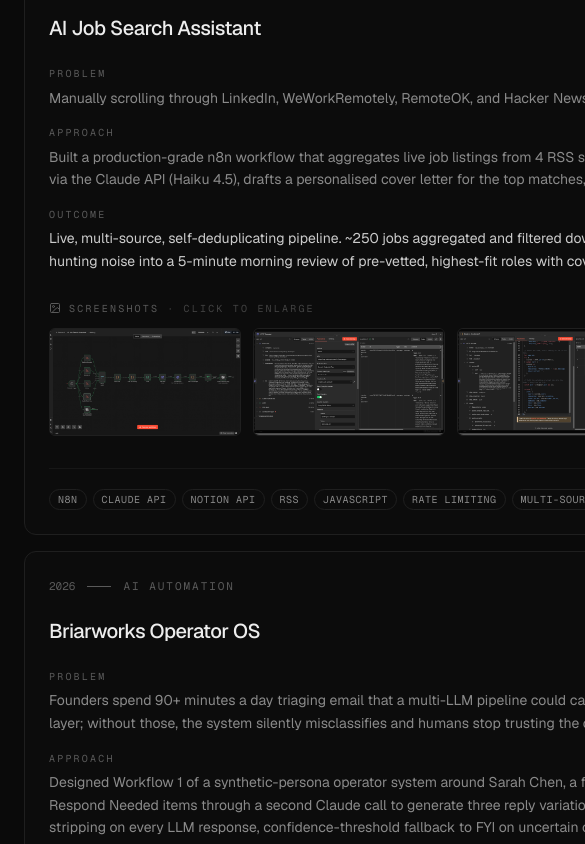
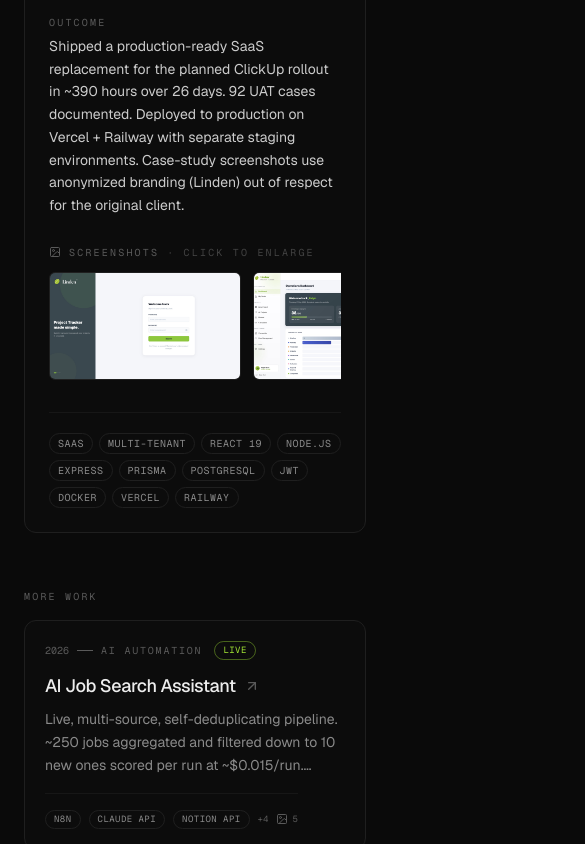
Before and after one commit to rjbeso-dev/portfolio, a Next.js app: page / in a window 390 px wide. Shown: the part 6760-7604 px from the top of the page, 585 px wide, since content can reach past the window. Built offline with nearby package versions, Linux system fonts and the light colour scheme.

Commit message:
feat: featured + compact-grid layout for Case Studies (modal opens on click)

```diff
--- a/components/Projects.tsx
+++ b/components/Projects.tsx
@@ -4,7 +4,7 @@
 import { AnimatePresence, motion } from "framer-motion";
 import { ArrowUpRight, ChevronLeft, ChevronRight, ImageIcon, X } from "lucide-react";
 import Section from "./Section";
-import { projects, type ProjectScreenshot } from "@/lib/data";
+import { projects, type Project, type ProjectScreenshot } from "@/lib/data";
 
 const EASE = [0.22, 1, 0.36, 1] as const;
 
@@ -21,20 +21,23 @@
 
 export default function Projects() {
   const [lightbox, setLightbox] = useState<LightboxState | null>(null);
+  const [selectedProjectIndex, setSelectedProjectIndex] = useState<number | null>(null);
 
-  const close = useCallback(() => setLightbox(null), []);
+  // Featured = first project; rest go in the compact grid
+  const featured = projects[0];
+  const others = projects.slice(1);
+  const selectedProject =
+    selectedProjectIndex !== null ? projects[selectedProjectIndex] : null;
 
-  const next = useCallback(() => {
+  // ─── Lightbox handlers ───
+  const closeLightbox = useCallback(() => setLightbox(null), []);
+  const nextShot = useCallback(() => {
     setLightbox((prev) => {
       if (!prev) return null;
-      return {
-        ...prev,
-        index: (prev.index + 1) % prev.screenshots.length,
-      };
+      return { ...prev, index: (prev.index + 1) % prev.screenshots.length };
     });
   }, []);
-
-  const previous = useCallback(() => {
+  const prevShot = useCallback(() => {
     setLightbox((prev) => {
       if (!prev) return null;
       return {
@@ -45,13 +48,16 @@
     });
   }, []);
 
-  // Lock body scroll + keyboard navigation while lightbox is open
+  // ─── Modal handlers ───
+  const closeModal = useCallback(() => setSelectedProjectIndex(null), []);
+
+  // Lock body scroll + keyboard nav while lightbox is open
   useEffect(() => {
     if (!lightbox) return;
     const onKey = (e: KeyboardEvent) => {
-      if (e.key === "Escape") close();
-      else if (e.key === "ArrowRight") next();
-      else if (e.key === "ArrowLeft") previous();
+      if (e.key === "Escape") closeLightbox();
+      else if (e.key === "ArrowRight") nextShot();
+      else if (e.key === "ArrowLeft") prevShot();
     };
     window.addEventListener("keydown", onKey);
     const prevOverflow = document.body.style.overflow;
@@ -60,24 +66,247 @@
       window.removeEventListener("keydown", onKey);
       document.body.style.overflow = prevOverflow;
     };
-  }, [lightbox, close, next, previous]);
+  }, [lightbox, closeLightbox, nextShot, prevShot]);
+
+  // Lock body scroll + Esc-to-close on project modal (only when lightbox isn't already locking)
+  useEffect(() => {
+    if (selectedProjectIndex === null) return;
+    if (lightbox) return; // lightbox already handles scroll lock
+    const onKey = (e: KeyboardEvent) => {
+      if (e.key === "Escape") closeModal();
+    };
+    window.addEventListener("keydown", onKey);
+    const prevOverflow = document.body.style.overflow;
+    document.body.style.overflow = "hidden";
+    return () => {
+      window.removeEventListener("keydown", onKey);
+      document.body.style.overflow = prevOverflow;
+    };
+  }, [selectedProjectIndex, lightbox, closeModal]);
 
   return (
     <Section id="projects" number="04" title="Case Studies">
       <p className="mb-12 max-w-2xl text-lg text-fg-muted md:text-xl">
         Real problems, the approach I took, and the outcome.
       </p>
-      <ul className="grid gap-4 md:grid-cols-2">
-        {projects.map((p, i) => {
-          const hasExternalLink = p.href && p.href !== "#";
-          return (
-            <motion.li
-              key={p.name}
+
+      {/* ─── Featured project ─── */}
+      <div className="mb-14">
+        <p className="mb-4 font-mono text-[10px] uppercase tracking-[0.22em] text-fg-dim">
+          Featured
+        </p>
+        <motion.div
           initial={{ opacity: 0, y: 24 }}
           whileInView={{ opacity: 1, y: 0 }}
           viewport={{ once: true, margin: "-10% 0px" }}
-              transition={{ duration: 0.6, delay: i * 0.06, ease: EASE }}
+          transition={{ duration: 0.6, ease: EASE }}
         >
+          <FullCard
+            project={featured}
+            onScreenshotClick={(index) =>
+              setLightbox({ screenshots: featured.screenshots!, index })
+            }
+          />
+        </motion.div>
+      </div>
+
+      {/* ─── More work — compact grid ─── */}
+      {others.length > 0 && (
+        <div>
+          <p className="mb-4 font-mono text-[10px] uppercase tracking-[0.22em] text-fg-dim">
+            More work
+          </p>
+          <ul className="grid gap-3 sm:grid-cols-2">
+            {others.map((p, i) => (
+              <motion.li
+                key={p.name}
+                initial={{ opacity: 0, y: 16 }}
+                whileInView={{ opacity: 1, y: 0 }}
+                viewport={{ once: true, margin: "-10% 0px" }}
+                transition={{ duration: 0.5, delay: i * 0.05, ease: EASE }}
+              >
+                <CompactCard
+                  project={p}
+                  onClick={() => setSelectedProjectIndex(i + 1)}
+                />
+              </motion.li>
+            ))}
+          </ul>
+        </div>
+      )}
+
+      {/* ─── Project Modal (opens on compact card click) ─── */}
+      <AnimatePresence>
+        {selectedProject && (
+          <motion.div
+            key="project-modal"
+            initial={{ opacity: 0 }}
+            animate={{ opacity: 1 }}
+            exit={{ opacity: 0 }}
+            transition={{ duration: 0.2, ease: "easeOut" }}
+            className="fixed inset-0 z-40 flex items-start justify-center overflow-y-auto py-10 md:py-16"
+            role="dialog"
+            aria-modal="true"
+            aria-label={selectedProject.name}
+          >
+            {/* Backdrop */}
+            <button
+              type="button"
+              onClick={closeModal}
+              aria-label="Close project details"
+              className="fixed inset-0 cursor-zoom-out bg-bg/95 backdrop-blur-md"
+            />
+
+            {/* Close button — fixed top-right */}
+            <button
+              type="button"
+              onClick={closeModal}
+              aria-label="Close"
+              className="fixed right-4 top-4 z-10 grid h-10 w-10 place-items-center rounded-full border border-line bg-bg-elev/80 text-fg-muted transition-all hover:border-accent/60 hover:text-fg md:right-6 md:top-6"
+            >
+              <X className="h-4 w-4" />
+            </button>
+
+            {/* Modal content */}
+            <motion.div
+              key={`modal-${selectedProject.name}`}
+              initial={{ opacity: 0, y: 12 }}
+              animate={{ opacity: 1, y: 0 }}
+              exit={{ opacity: 0, y: 8 }}
+              transition={{ duration: 0.25, ease: EASE }}
+              className="relative z-[5] mx-4 w-full max-w-4xl"
+            >
+              <FullCard
+                project={selectedProject}
+                onScreenshotClick={(index) =>
+                  setLightbox({ screenshots: selectedProject.screenshots!, index })
+                }
+              />
+            </motion.div>
+          </motion.div>
+        )}
+      </AnimatePresence>
+
+      {/* ─── Lightbox (zoom-in for screenshots) ─── */}
+      <AnimatePresence>
+        {lightbox && (
+          <motion.div
+            key="lightbox"
+            initial={{ opacity: 0 }}
+            animate={{ opacity: 1 }}
+            exit={{ opacity: 0 }}
+            transition={{ duration: 0.18, ease: "easeOut" }}
+            className="fixed inset-0 z-50 flex items-center justify-center"
+            role="dialog"
+            aria-modal="true"
+            aria-label={lightbox.screenshots[lightbox.index].alt}
+          >
+            <button
+              type="button"
+              onClick={closeLightbox}
+              aria-label="Close screenshot viewer"
+              className="absolute inset-0 cursor-zoom-out bg-bg/95 backdrop-blur-md"
+            />
+
+            <span className="pointer-events-none absolute left-6 top-6 z-10 font-mono text-xs uppercase tracking-[0.22em] text-fg-muted">
+              {lightbox.index + 1} / {lightbox.screenshots.length}
+            </span>
+
+            <button
+              type="button"
+              onClick={closeLightbox}
+              aria-label="Close"
+              className="absolute right-6 top-6 z-10 grid h-10 w-10 place-items-center rounded-full border border-line bg-bg-elev/80 text-fg-muted transition-all hover:border-accent/60 hover:text-fg"
+            >
+              <X className="h-4 w-4" />
+            </button>
+
+            {lightbox.screenshots.length > 1 && (
+              <button
+                type="button"
+                onClick={prevShot}
+                aria-label="Previous screenshot"
+                className="absolute left-6 top-1/2 z-10 hidden -translate-y-1/2 place-items-center rounded-full border border-line bg-bg-elev/80 text-fg-muted transition-all hover:border-accent/60 hover:text-fg md:grid md:h-12 md:w-12"
+              >
+                <ChevronLeft className="h-5 w-5" />
+              </button>
+            )}
+
+            {lightbox.screenshots.length > 1 && (
+              <button
+                type="button"
+                onClick={nextShot}
+                aria-label="Next screenshot"
+                className="absolute right-6 top-1/2 z-10 hidden -translate-y-1/2 place-items-center rounded-full border border-line bg-bg-elev/80 text-fg-muted transition-all hover:border-accent/60 hover:text-fg md:grid md:h-12 md:w-12"
+              >
+                <ChevronRight className="h-5 w-5" />
+              </button>
+            )}
+
+            <motion.div
+              key={`shot-${lightbox.index}`}
+              initial={{ opacity: 0, scale: 0.96, y: 8 }}
+              animate={{ opacity: 1, scale: 1, y: 0 }}
+              exit={{ opacity: 0, scale: 0.98 }}
+              transition={{ duration: 0.25, ease: EASE }}
+              className="relative z-[5] mx-6 max-h-[82vh] max-w-[92vw]"
+            >
+              {/* eslint-disable-next-line @next/next/no-img-element */}
+              <img
+                src={lightbox.screenshots[lightbox.index].src}
+                alt={lightbox.screenshots[lightbox.index].alt}
+                className="max-h-[82vh] max-w-[92vw] rounded-lg border border-line shadow-2xl"
+                onClick={(e) => e.stopPropagation()}
+              />
+              {lightbox.screenshots[lightbox.index].caption && (
+                <p className="mx-auto mt-4 max-w-2xl text-center font-mono text-[10px] uppercase tracking-[0.22em] text-fg-muted">
+                  {lightbox.screenshots[lightbox.index].caption}
+                </p>
+              )}
+            </motion.div>
+
+            {lightbox.screenshots.length > 1 && (
+              <div className="absolute bottom-6 left-1/2 z-10 flex -translate-x-1/2 gap-3 md:hidden">
+                <button
+                  type="button"
+                  onClick={prevShot}
+                  aria-label="Previous"
+                  className="grid h-10 w-10 place-items-center rounded-full border border-line bg-bg-elev/80 text-fg-muted transition-all active:scale-95"
+                >
+                  <ChevronLeft className="h-4 w-4" />
+                </button>
+                <button
+                  type="button"
+                  onClick={nextShot}
+                  aria-label="Next"
+                  className="grid h-10 w-10 place-items-center rounded-full border border-line bg-bg-elev/80 text-fg-muted transition-all active:scale-95"
+                >
+                  <ChevronRight className="h-4 w-4" />
+                </button>
+              </div>
+            )}
+          </motion.div>
+        )}
+      </AnimatePresence>
+    </Section>
+  );
+}
+
+/* ──────────────────────────────────────────────────────────────────── */
+/*                         FULL CARD                                    */
+/*  Used for: Featured project + Modal contents                         */
+/* ──────────────────────────────────────────────────────────────────── */
+
+function FullCard({
+  project: p,
+  onScreenshotClick,
+}: {
+  project: Project;
+  onScreenshotClick: (index: number) => void;
+}) {
+  const hasExternalLink = p.href && p.href !== "#";
+
+  return (
     <article className="group relative flex h-full flex-col overflow-hidden rounded-xl border border-line bg-bg-elev/30 p-6 transition-all hover:border-fg/30 hover:bg-bg-elev md:p-7 lg:p-8">
       <div
         aria-hidden
@@ -143,7 +372,7 @@
         </div>
       </div>
 
-                {/* Screenshots gallery — horizontal scroll, click to lightbox */}
+      {/* Screenshots */}
       {p.screenshots && p.screenshots.length > 0 && (
         <div className="relative mt-7">
           <div className="mb-3 flex items-center gap-2 font-mono text-[10px] uppercase tracking-[0.22em] text-fg-dim">
@@ -156,12 +385,7 @@
               <button
                 key={j}
                 type="button"
-                          onClick={() =>
-                            setLightbox({
-                              screenshots: p.screenshots!,
-                              index: j,
-                            })
-                          }
+                onClick={() => onScreenshotClick(j)}
                 title={s.caption || s.alt}
                 className="group/shot relative block aspect-video w-48 shrink-0 cursor-zoom-in overflow-hidden rounded-md border border-line bg-bg-elev/60 transition-all hover:border-accent/40"
               >
@@ -195,119 +419,86 @@
         ))}
       </div>
     </article>
-            </motion.li>
   );
-        })}
-      </ul>
+}
 
-      {/* Lightbox overlay */}
-      <AnimatePresence>
-        {lightbox && (
-          <motion.div
-            key="lightbox"
-            initial={{ opacity: 0 }}
-            animate={{ opacity: 1 }}
-            exit={{ opacity: 0 }}
-            transition={{ duration: 0.18, ease: "easeOut" }}
-            className="fixed inset-0 z-50 flex items-center justify-center"
-            role="dialog"
-            aria-modal="true"
-            aria-label={lightbox.screenshots[lightbox.index].alt}
-          >
-            {/* Backdrop — click to close */}
+/* ──────────────────────────────────────────────────────────────────── */
+/*                       COMPACT CARD                                   */
+/*  Used for: projects in the "More work" grid                          */
+/*  Click anywhere → opens FullCard in a modal                          */
+/* ──────────────────────────────────────────────────────────────────── */
+
+function CompactCard({
+  project: p,
+  onClick,
+}: {
+  project: Project;
+  onClick: () => void;
+}) {
+  const shotCount = p.screenshots?.length ?? 0;
+
+  return (
     <button
       type="button"
-              onClick={close}
-              aria-label="Close screenshot viewer"
-              className="absolute inset-0 cursor-zoom-out bg-bg/95 backdrop-blur-md"
+      onClick={onClick}
+      className="group relative flex h-full w-full flex-col overflow-hidden rounded-xl border border-line bg-bg-elev/30 p-5 text-left transition-all hover:border-fg/30 hover:bg-bg-elev"
+    >
+      <div
+        aria-hidden
+        className="pointer-events-none absolute -right-16 -top-16 h-32 w-32 rounded-full bg-accent/[0.04] opacity-0 blur-2xl transition-opacity group-hover:opacity-100"
       />
 
-            {/* Counter */}
-            <span className="pointer-events-none absolute left-6 top-6 z-10 font-mono text-xs uppercase tracking-[0.22em] text-fg-muted">
-              {lightbox.index + 1} / {lightbox.screenshots.length}
+      {/* Header */}
+      <div className="relative mb-3 flex items-center justify-between gap-3">
+        <div className="flex items-center gap-2 font-mono text-[10px] text-fg-dim">
+          <span>{p.year}</span>
+          <span className="h-px w-4 bg-fg-dim" />
+          <span className="uppercase tracking-[0.18em]">{p.category}</span>
+        </div>
+        {p.status && (
+          <span
+            className={`rounded-full border px-2 py-0.5 font-mono text-[9px] uppercase tracking-wider ${
+              statusStyle[p.status] ?? "border-line text-fg-muted"
+            }`}
+          >
+            {p.status}
           </span>
+        )}
+      </div>
 
-            {/* Close button */}
-            <button
-              type="button"
-              onClick={close}
-              aria-label="Close"
-              className="absolute right-6 top-6 z-10 grid h-10 w-10 place-items-center rounded-full border border-line bg-bg-elev/80 text-fg-muted transition-all hover:border-accent/60 hover:text-fg"
+      {/* Title */}
+      <h3 className="relative mb-2 flex items-center gap-2 text-lg font-medium tracking-tight">
+        <span>{p.name}</span>
+        <ArrowUpRight className="h-4 w-4 shrink-0 text-fg-dim transition-all group-hover:-translate-y-0.5 group-hover:translate-x-0.5 group-hover:text-fg" />
+      </h3>
+
+      {/* Outcome as tagline (truncated) */}
+      <p className="relative mb-4 line-clamp-3 text-sm leading-relaxed text-fg-muted">
+        {p.outcome}
+      </p>
+
+      {/* Bottom row: tags + meta */}
+      <div className="relative mt-auto flex flex-wrap items-center gap-2 border-t border-line/60 pt-4">
+        {p.tags.slice(0, 3).map((t) => (
+          <span
+            key={t}
+            className="rounded-full border border-line px-2 py-0.5 font-mono text-[9px] uppercase tracking-wider text-fg-muted"
           >
-              <X className="h-4 w-4" />
+            {t}
+          </span>
+        ))}
+        {p.tags.length > 3 && (
+          <span className="font-mono text-[9px] text-fg-dim">
+            +{p.tags.length - 3}
+          </span>
+        )}
+        {shotCount > 0 && (
+          <span className="ml-auto flex items-center gap-1 font-mono text-[9px] uppercase tracking-wider text-fg-dim">
+            <ImageIcon className="h-3 w-3" />
+            {shotCount}
+          </span>
+        )}
+      </div>
     </button>
-
-            {/* Prev */}
-            {lightbox.screenshots.length > 1 && (
-              <button
-                type="button"
-                onClick={previous}
-                aria-label="Previous screenshot"
-                className="absolute left-6 top-1/2 z-10 hidden -translate-y-1/2 place-items-center rounded-full border border-line bg-bg-elev/80 text-fg-muted transition-all hover:border-accent/60 hover:text-fg md:grid md:h-12 md:w-12"
-              >
-                <ChevronLeft className="h-5 w-5" />
-              </button>
-            )}
-
-            {/* Next */}
-            {lightbox.screenshots.length > 1 && (
-              <button
-                type="button"
-                onClick={next}
-                aria-label="Next screenshot"
-                className="absolute right-6 top-1/2 z-10 hidden -translate-y-1/2 place-items-center rounded-full border border-line bg-bg-elev/80 text-fg-muted transition-all hover:border-accent/60 hover:text-fg md:grid md:h-12 md:w-12"
-              >
-                <ChevronRight className="h-5 w-5" />
-              </button>
-            )}
-
-            {/* Image */}
-            <motion.div
-              key={`shot-${lightbox.index}`}
-              initial={{ opacity: 0, scale: 0.96, y: 8 }}
-              animate={{ opacity: 1, scale: 1, y: 0 }}
-              exit={{ opacity: 0, scale: 0.98 }}
-              transition={{ duration: 0.25, ease: EASE }}
-              className="relative z-[5] mx-6 max-h-[82vh] max-w-[92vw]"
-            >
-              {/* eslint-disable-next-line @next/next/no-img-element */}
-              <img
-                src={lightbox.screenshots[lightbox.index].src}
-                alt={lightbox.screenshots[lightbox.index].alt}
-                className="max-h-[82vh] max-w-[92vw] rounded-lg border border-line shadow-2xl"
-                onClick={(e) => e.stopPropagation()}
-              />
-              {lightbox.screenshots[lightbox.index].caption && (
-                <p className="mx-auto mt-4 max-w-2xl text-center font-mono text-[10px] uppercase tracking-[0.22em] text-fg-muted">
-                  {lightbox.screenshots[lightbox.index].caption}
-                </p>
-              )}
-            </motion.div>
-
-            {/* Mobile prev/next inline at bottom */}
-            {lightbox.screenshots.length > 1 && (
-              <div className="absolute bottom-6 left-1/2 z-10 flex -translate-x-1/2 gap-3 md:hidden">
-                <button
-                  type="button"
-                  onClick={previous}
-                  aria-label="Previous"
-                  className="grid h-10 w-10 place-items-center rounded-full border border-line bg-bg-elev/80 text-fg-muted transition-all active:scale-95"
-                >
-                  <ChevronLeft className="h-4 w-4" />
-                </button>
-                <button
-                  type="button"
-                  onClick={next}
-                  aria-label="Next"
-                  className="grid h-10 w-10 place-items-center rounded-full border border-line bg-bg-elev/80 text-fg-muted transition-all active:scale-95"
-                >
-                  <ChevronRight className="h-4 w-4" />
-                </button>
-              </div>
-            )}
-          </motion.div>
-        )}
-      </AnimatePresence>
-    </Section>
   );
 }
```
Lines whose indentation alone changed are shown as unchanged.
